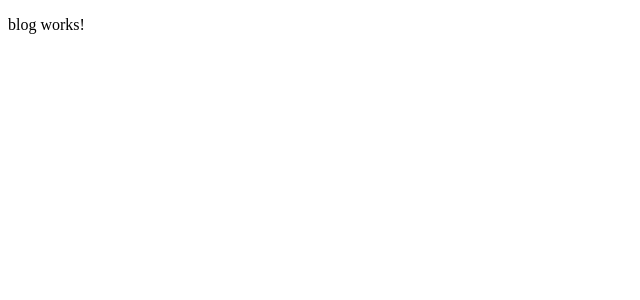
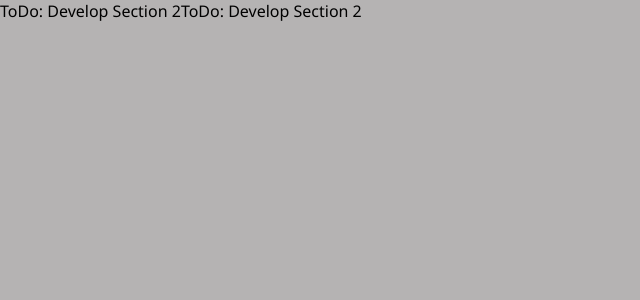
Before and after one commit to MarkTorre/UNIR_FULLSTACKDEVELOPER_ACTIVIDAD_5, an Angular app in the folder BloggingSystem/: page / in a window 1280 px wide. Shown: the top 300 px of the page, without its empty margins (0-640 px from the left). Built offline with nearby package versions, Linux system fonts and the light colour scheme.

Commit message:
feat(blog): add general styles and initial template.
- Added global styles for for the main application.
- Initialized the HTML structure of blog component with sections.

```diff
--- a/BloggingSystem/src/app/app.css
+++ b/BloggingSystem/src/app/app.css
@@ -0,0 +1,4 @@
+.app-blog {
+  display: flex;
+  flex-direction: row;
+}
--- a/BloggingSystem/src/app/app.html
+++ b/BloggingSystem/src/app/app.html
@@ -1,14 +1,7 @@
 <main class="main">
-  <app-blog></app-blog>
+  <app-blog class="app-blog"></app-blog>
 </main>
 
 <!-- * * * * * * * * * * * * * * * * * * * * * * * * * * * * * * * * -->
-<!-- * * * * * * * * * * * The content above * * * * * * * * * * * * -->
-<!-- * * * * * * * * * * is only a placeholder * * * * * * * * * * * -->
-<!-- * * * * * * * * * * and can be replaced.  * * * * * * * * * * * -->
-<!-- * * * * * * * * * * * * * * * * * * * * * * * * * * * * * * * * -->
-<!-- * * * * * * * * * * End of Placeholder  * * * * * * * * * * * * -->
-<!-- * * * * * * * * * * * * * * * * * * * * * * * * * * * * * * * * -->
-
 
 <router-outlet />
--- a/BloggingSystem/src/app/components/blog/blog.html
+++ b/BloggingSystem/src/app/components/blog/blog.html
@@ -1 +1,7 @@
-<p>blog works!</p>
+<section>
+  <div> ToDo: Develop Section 2</div>
+</section>
+
+<section>
+  <div> ToDo: Develop Section 2</div>
+</section>
--- a/BloggingSystem/src/styles.css
+++ b/BloggingSystem/src/styles.css
@@ -1 +1,19 @@
 /* You can add global styles to this file, and also import other style files */
+*{
+  box-sizing:border-box
+}
+
+:root{
+  --primary-color: #007bff;
+  --secondary-color: #6c757d;
+  --background-color: #f4f4f4;
+  --text-color: #333;
+  --border-radius: 5px;
+}
+
+body{
+  font-family: 'Segoe UI', Tahoma, Geneva, Verdana, sans-serif;
+  background-color: #b5b3b3;
+  margin:0;
+  padding:0;
+}
```
